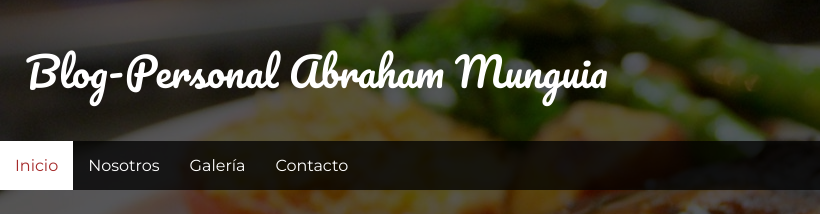
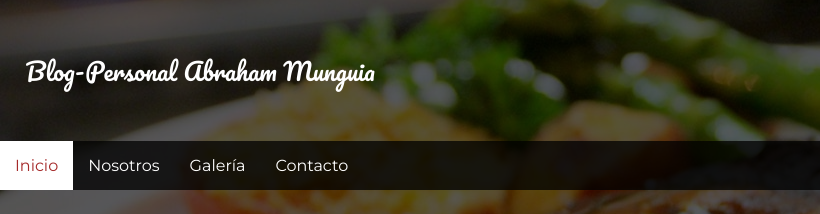
Before and after one commit to abrahammanuel/abrahammanuel, a plain HTML site: page index.html in a window 1280 px wide. Shown: the top 214 px of the page, 0-820 px from the left. Drawn offline with Linux system fonts and the light colour scheme.

Commit message:
edite estilos.css p/ que se vea bien el titulo

```diff
--- a/css/estilos.css
+++ b/css/estilos.css
@@ -46,7 +46,7 @@ h1,h2, h3, h4, h5, h6{
   width: 100%;
 }
 .logo{
-  font-size: 1.8em;
+  font-size:1.8em;
   color:#de423a;
   padding: 10px;
   font-family: 'Pacifico', cursive;
@@ -347,7 +347,7 @@ background: white;
 
 .logo {
     color: white;
-  font-size: 2.15em;
+  font-size: 1em;
   z-index: 100;
 
 
@@ -364,7 +364,7 @@ background: white;
 
   }
   .banner__content{
-    font-size: 2em;
+    font-size: 1.7em;
     top: 65%;
   }
   .main-header__contactInfo__phone{
@@ -469,7 +469,7 @@ background: white;
 
 @media screen and (min-width: 1024px){
   .logo{
-    font-size: 2.5em;
+    font-size: 1.5em;
     padding: 0;
   }
   .main-header__contactInfo__phone, .main-header__contactInfo__address{
```
